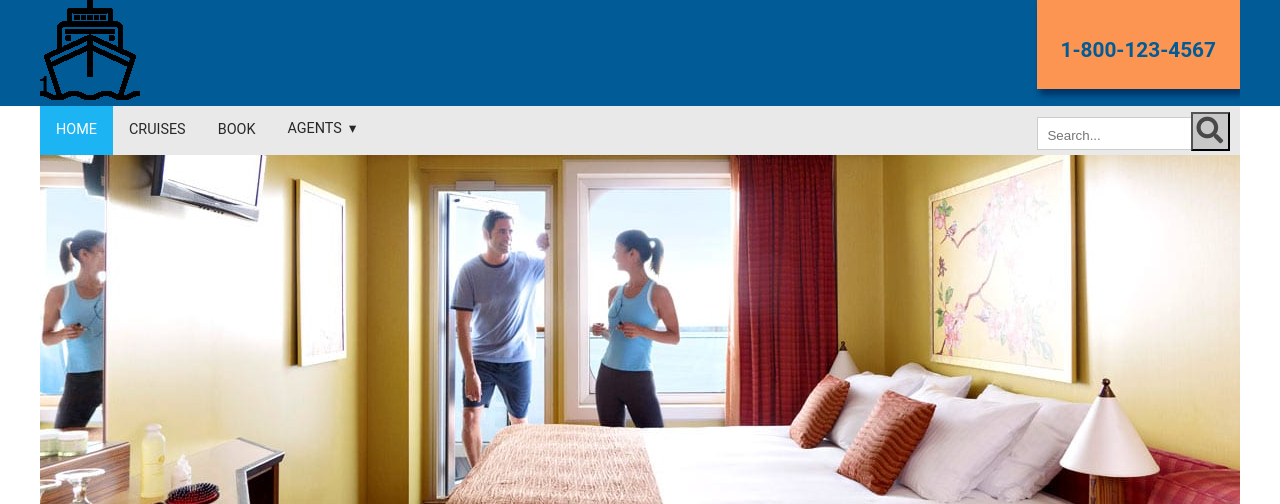
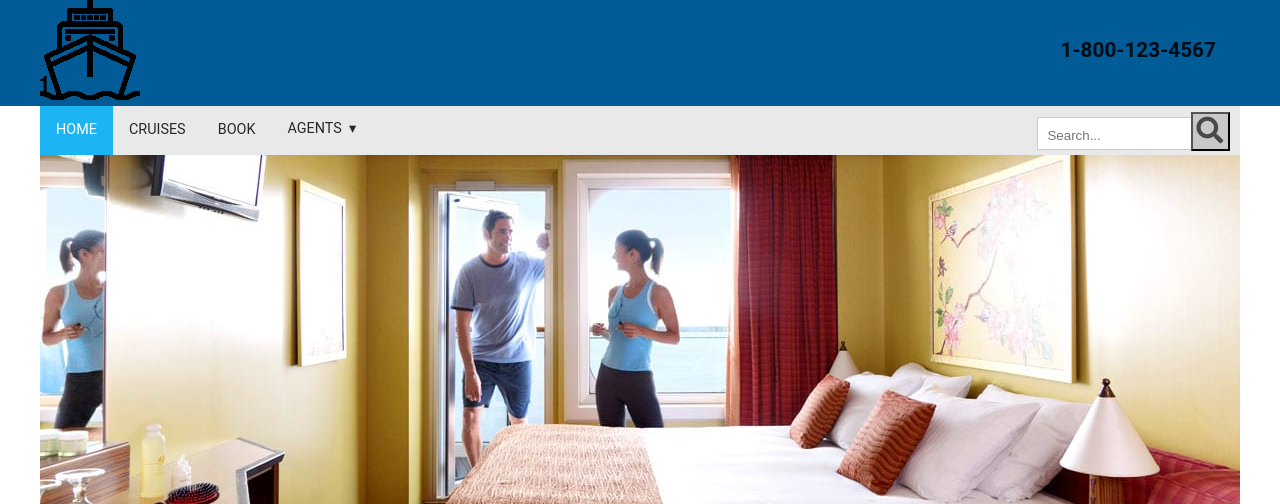
Before and after one commit to marchalscott/PHP-TEMPLATE, a PHP site: page / in a window 1280 px wide. Shown: the top 504 px of the page. Run offline with PHP 8.4, Linux system fonts and the light colour scheme; some libraries are stand-ins or nearby versions.

Commit message:
fixing styling issues

```diff
--- a/css/styles.css
+++ b/css/styles.css
@@ -52,11 +52,10 @@ header {
     header .header .header-right {
       float: right;
       padding-top: 45px;
-      background-color: #fc9551;
       padding: 3% 2% 2%; }
       header .header .header-right .telephone {
         text-decoration: none;
-        color: #005b97;
+        color: #000d16;
         font-size: 130%;
         font-family: "roboto", sans-serif;
         font-weight: bold;
@@ -491,9 +490,6 @@ footer {
   .copyright {
     padding: 1.5%; } }
 @media only screen and (min-width: 64em) {
-  .header-right {
-    box-shadow: 3px 6px 6px #003366; }
-
   .topnav {
     overflow: hidden;
     background-color: #e9e9e9;
--- a/sass/_large.scss
+++ b/sass/_large.scss
@@ -1,6 +1,3 @@
-.header-right {
-  box-shadow: 3px 6px 6px #003366;
-}
 .topnav {
   overflow: hidden;
   background-color: #e9e9e9;
--- a/sass/_small.scss
+++ b/sass/_small.scss
@@ -43,7 +43,6 @@ header {
     .header-right {
       float: right;
       padding-top: 45px;
-      background-color: $orange;
       padding: 3% 2% 2%;
       .telephone {
           text-decoration: none;
--- a/sass/_variables.scss
+++ b/sass/_variables.scss
@@ -12,7 +12,7 @@ $nav-height: 70px;
 $nav-background: #e9e9e9;
 $nav-font-color: #000000;
 $link-hover-color: #2581DC;
-$telephone-blue-link: #005b97;
+$telephone-blue-link: #000d16;
 $bg-dark-blue: #005b97;
 $black: #000;
 $white: #fff;
```
Also changed, not shown: 1 other file.
